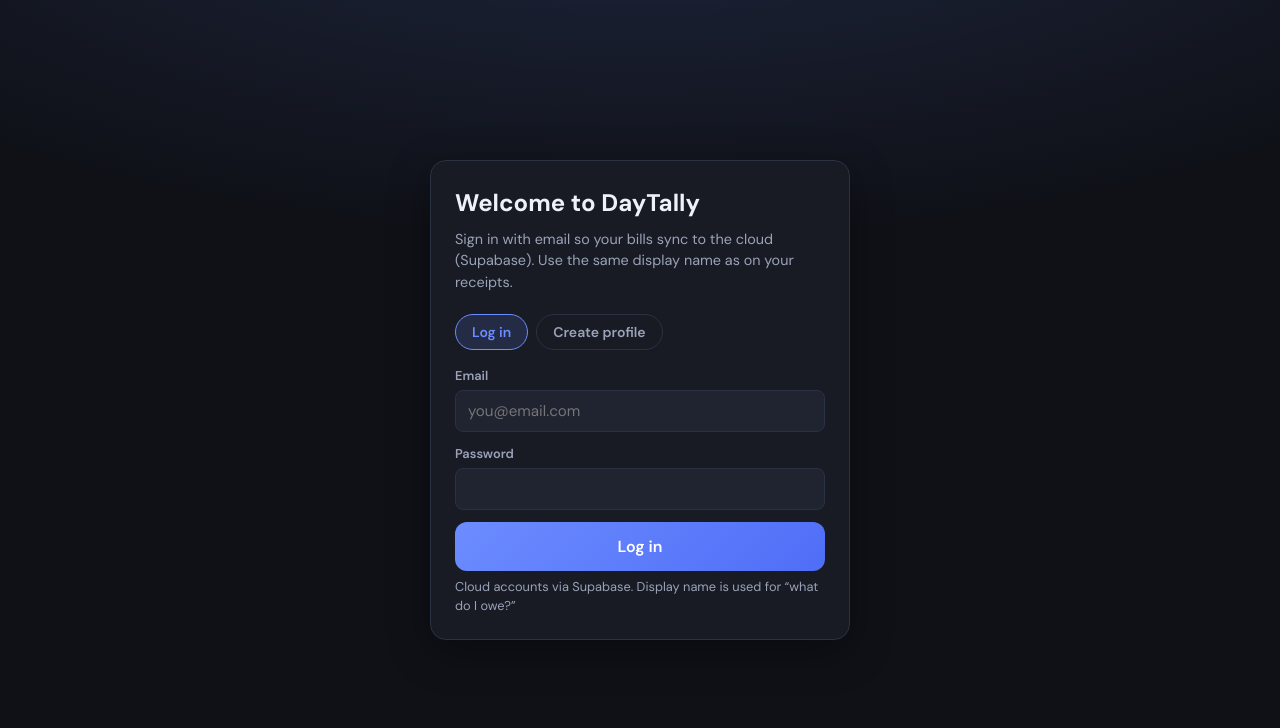
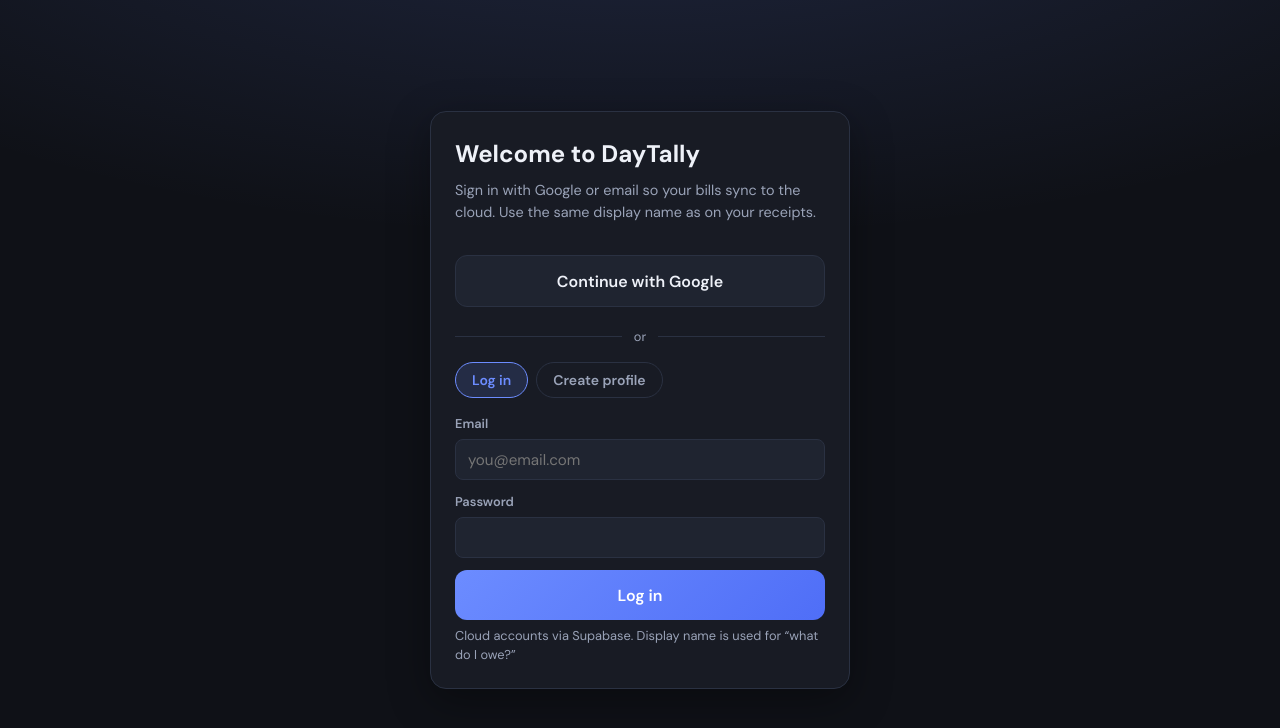
Before and after one commit to winstonfaustin/daytally, a Flask app: page / in a window 1280 px wide. Shown: the top 728 px of the page. Run offline with Flask 3, Linux system fonts and the light colour scheme.

Commit message:
feat(auth): add Google sign-in

```diff
--- a/app.py
+++ b/app.py
@@ -90,6 +90,36 @@
         return jsonify({"error": "Email and password are required."}), 400
     try:
         payload = sb.login_user(email, password)
+        return jsonify({"success": True, **payload})
+    except sb.SupabaseNotConfigured as exc:
+        return jsonify({"error": str(exc)}), 503
+    except Exception as exc:
+        return jsonify({"error": str(exc)}), 400
+
+
+@app.route("/api/auth/google", methods=["GET"])
+def auth_google():
+    redirect_to = (request.args.get("redirect_to") or request.host_url or "").strip()
+    if not redirect_to:
+        return jsonify({"error": "Missing redirect_to."}), 400
+    try:
+        url = sb.google_oauth_url(redirect_to)
+        return jsonify({"success": True, "url": url})
+    except sb.SupabaseNotConfigured as exc:
+        return jsonify({"error": str(exc)}), 503
+    except Exception as exc:
+        return jsonify({"error": str(exc)}), 400
+
+
+@app.route("/api/auth/session", methods=["POST"])
+def auth_session():
+    body = request.get_json(silent=True) or {}
+    access_token = str(body.get("access_token") or "").strip()
+    refresh_token = str(body.get("refresh_token") or "").strip()
+    if not access_token:
+        return jsonify({"error": "Missing access token."}), 400
+    try:
+        payload = sb.session_from_access_token(access_token, refresh_token)
         return jsonify({"success": True, **payload})
     except sb.SupabaseNotConfigured as exc:
         return jsonify({"error": str(exc)}), 503
--- a/static/css/style.css
+++ b/static/css/style.css
@@ -1361,6 +1361,28 @@
   font-size: 0.875rem;
 }
 
+.auth-google-btn {
+  width: 100%;
+  margin: 0.75rem 0 0.25rem;
+}
+
+.auth-divider {
+  display: flex;
+  align-items: center;
+  gap: 0.75rem;
+  margin: 1rem 0 0.25rem;
+  color: var(--text-muted);
+  font-size: 0.8rem;
+}
+
+.auth-divider::before,
+.auth-divider::after {
+  content: "";
+  flex: 1;
+  height: 1px;
+  background: var(--border);
+}
+
 .field-hint {
   margin: 0.35rem 0 0;
   font-size: 0.8rem;
--- a/static/js/app.js
+++ b/static/js/app.js
@@ -98,6 +98,7 @@
 const authError = document.getElementById("auth-error");
 const userChipName = document.getElementById("user-chip-name");
 const btnLogout = document.getElementById("btn-logout");
+const btnGoogle = document.getElementById("btn-google");
 const editPayer = document.getElementById("edit-payer");
 const payerBanner = document.getElementById("payer-banner");
 
@@ -1181,6 +1182,46 @@
   chatLog.dataset.ready = "";
   showAuth();
 });
+
+if (btnGoogle) {
+  btnGoogle.addEventListener("click", async () => {
+    showAuthError("");
+    try {
+      const redirectTo = `${window.location.origin}/`;
+      const res = await fetch(`/api/auth/google?redirect_to=${encodeURIComponent(redirectTo)}`);
+      const payload = await res.json();
+      if (!res.ok || !payload.url) throw new Error(payload.error || "Could not start Google sign-in.");
+      window.location.href = payload.url;
+    } catch (err) {
+      showAuthError(err.message || "Could not start Google sign-in.");
+    }
+  });
+}
+
+async function completeOAuthFromUrl() {
+  const hash = window.location.hash.startsWith("#")
+    ? window.location.hash.slice(1)
+    : window.location.hash;
+  if (!hash) return false;
+  const params = new URLSearchParams(hash);
+  const accessToken = params.get("access_token");
+  const refreshToken = params.get("refresh_token") || "";
+  if (!accessToken) return false;
+  const res = await fetch("/api/auth/session", {
+    method: "POST",
+    headers: { "Content-Type": "application/json" },
+    body: JSON.stringify({
+      access_token: accessToken,
+      refresh_token: refreshToken,
+    }),
+  });
+  const payload = await res.json();
+  history.replaceState({}, document.title, window.location.pathname + window.location.search);
+  if (!res.ok) throw new Error(payload.error || "Google sign-in failed.");
+  setSession(payload);
+  await showApp();
+  return true;
+}
 
 /* ── History (local cache + Supabase) ── */
 function saveToHistory(data) {
@@ -1650,6 +1691,13 @@
 
 /* ── Boot ── */
 (async function boot() {
+  try {
+    if (await completeOAuthFromUrl()) return;
+  } catch (err) {
+    showAuth();
+    showAuthError(err.message || "Google sign-in failed.");
+    return;
+  }
   if (getSession()?.access_token && getCurrentUser()) {
     await showApp();
   } else {
--- a/templates/index.html
+++ b/templates/index.html
@@ -336,7 +336,10 @@
   <div class="auth-screen" id="auth-screen">
     <div class="auth-card card">
       <h2>Welcome to DayTally</h2>
-      <p class="panel-desc">Sign in with email so your bills sync to the cloud (Supabase). Use the same display name as on your receipts.</p>
+      <p class="panel-desc">Sign in with Google or email so your bills sync to the cloud. Use the same display name as on your receipts.</p>
+
+      <button type="button" class="btn-secondary auth-google-btn" id="btn-google">Continue with Google</button>
+      <p class="auth-divider"><span>or</span></p>
 
       <div class="auth-tabs">
         <button type="button" class="nav-btn active" id="auth-tab-login">Log in</button>
```
Also changed, not shown: services/supabase_service.py (+34 -4 lines).
